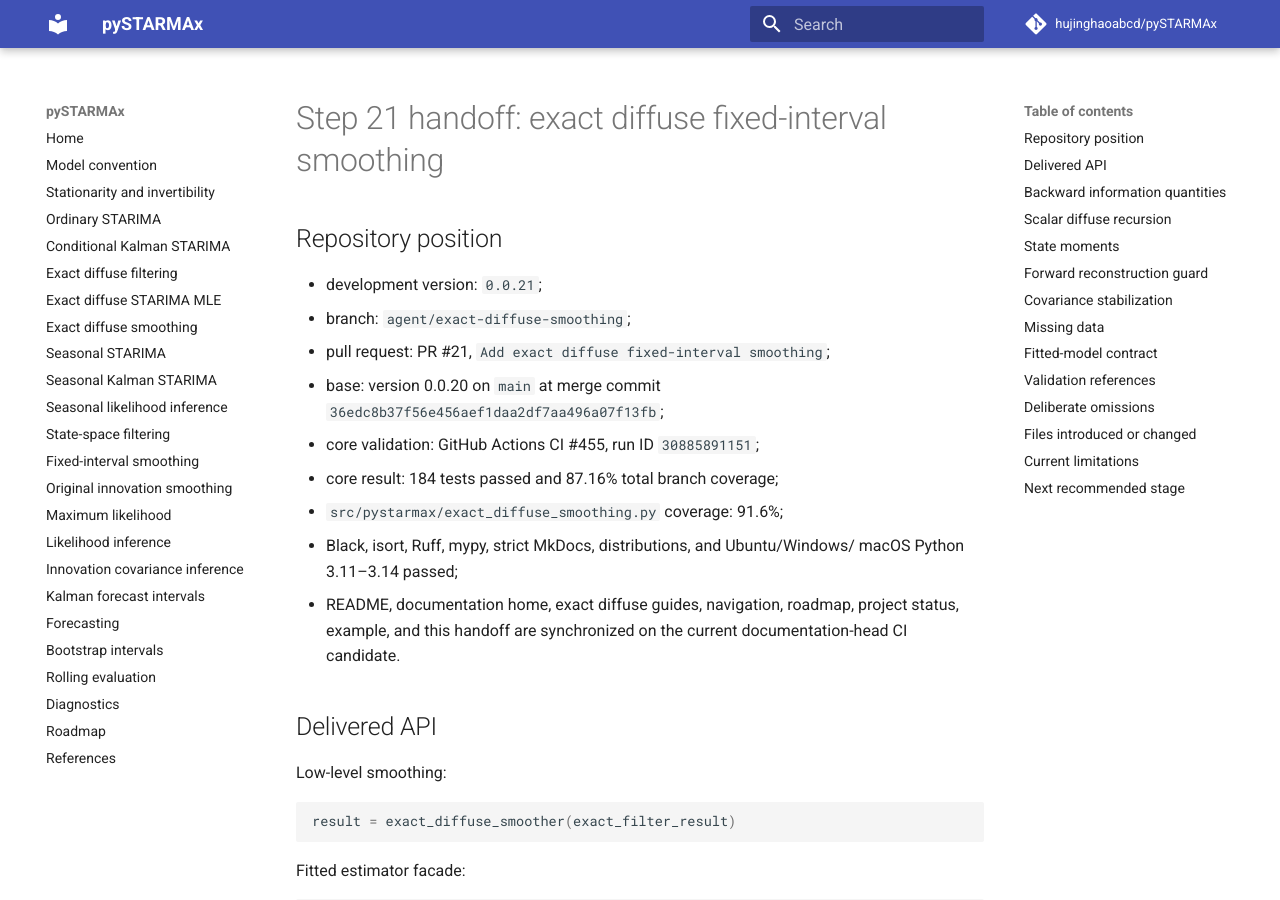
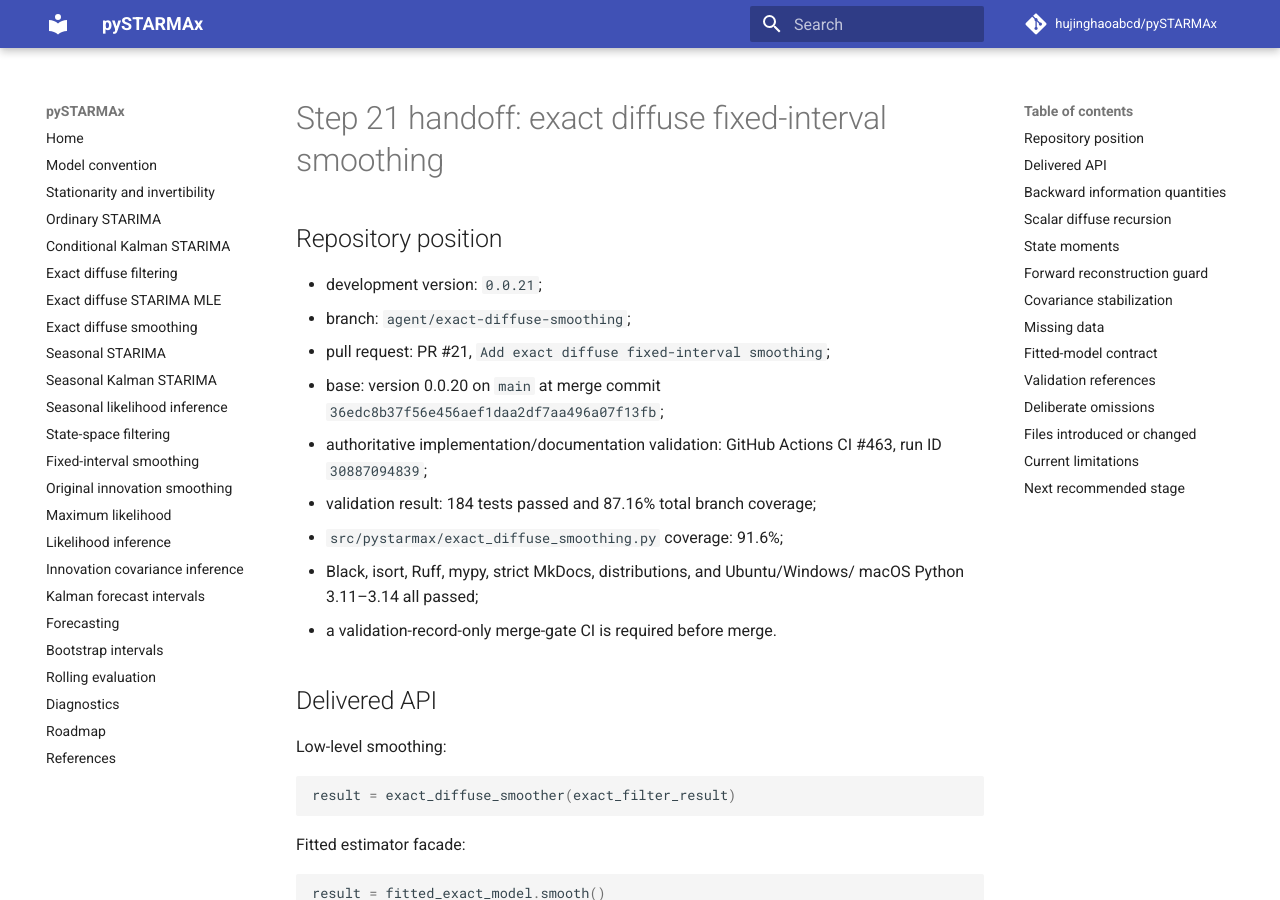
Before and after one commit to hujinghaoabcd/pySTARMAx, an MkDocs documentation site: the page built from docs/development/STEP_21_EXACT_DIFFUSE_SMOOTHING.md, in a window 1280 px wide and 900 px high. Built offline with MkDocs 1.6.1 and Material for MkDocs 9.7.7, drawn with Linux system fonts in a browser that asks for light colours; comment, search, counter and statistics services are not loaded; some of the changed text lies outside the part shown.

Commit message:
Record final exact diffuse smoothing validation

```diff
--- a/docs/development/STEP_21_EXACT_DIFFUSE_SMOOTHING.md
+++ b/docs/development/STEP_21_EXACT_DIFFUSE_SMOOTHING.md
@@ -7,14 +7,13 @@
 - pull request: PR #21, `Add exact diffuse fixed-interval smoothing`;
 - base: version 0.0.20 on `main` at merge commit
   `36edc8b37f56e456aef1daa2df7aa496a07f13fb`;
-- core validation: GitHub Actions CI #455, run ID `30885891151`;
-- core result: 184 tests passed and 87.16% total branch coverage;
+- authoritative implementation/documentation validation: GitHub Actions CI
+  #463, run ID `30887094839`;
+- validation result: 184 tests passed and 87.16% total branch coverage;
 - `src/pystarmax/exact_diffuse_smoothing.py` coverage: 91.6%;
 - Black, isort, Ruff, mypy, strict MkDocs, distributions, and Ubuntu/Windows/
-  macOS Python 3.11–3.14 passed;
-- README, documentation home, exact diffuse guides, navigation, roadmap,
-  project status, example, and this handoff are synchronized on the current
-  documentation-head CI candidate.
+  macOS Python 3.11–3.14 all passed;
+- a validation-record-only merge-gate CI is required before merge.
 
 ## Delivered API
 
@@ -172,9 +171,9 @@ Tests include:
 9. top-level fitted estimator smoothing for training and new data;
 10. the complete inherited package test suite.
 
-Core CI #455 reported:
+Authoritative CI #463 reported:
 
-- 184 tests passed in 43.67 seconds in the coverage job;
+- 184 tests passed in 71.97 seconds in the coverage job;
 - total branch coverage: 87.16%;
 - exact diffuse smoothing module coverage: 91.6%;
 - exact diffuse MLE module coverage: 84.3%;
@@ -183,6 +182,10 @@ Core CI #455 reported:
 - Black, isort, Ruff, mypy, strict MkDocs, distributions, and diagnostic fixture
   regeneration passed;
 - Ubuntu, Windows, and macOS passed on Python 3.11, 3.12, 3.13, and 3.14.
+
+The validation-record-only head changes only this handoff and
+`PROJECT_STATUS.md`. It receives one final merge-gate CI before PR #21 is
+marked ready and merged.
 
 ## Deliberate omissions
 
```
Also changed, not shown: PROJECT_STATUS.md (+14 -13 lines), 1 other file.
